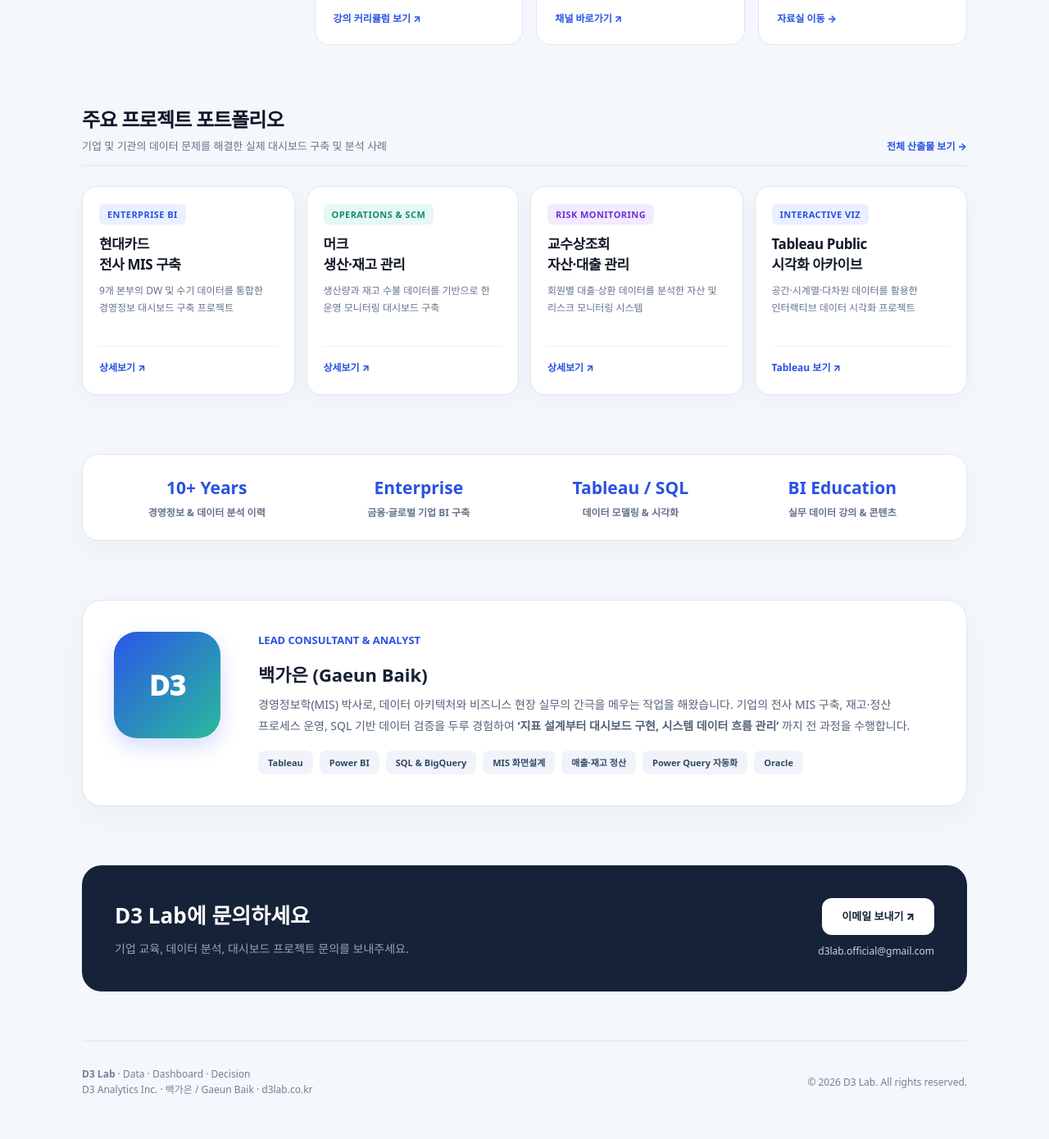
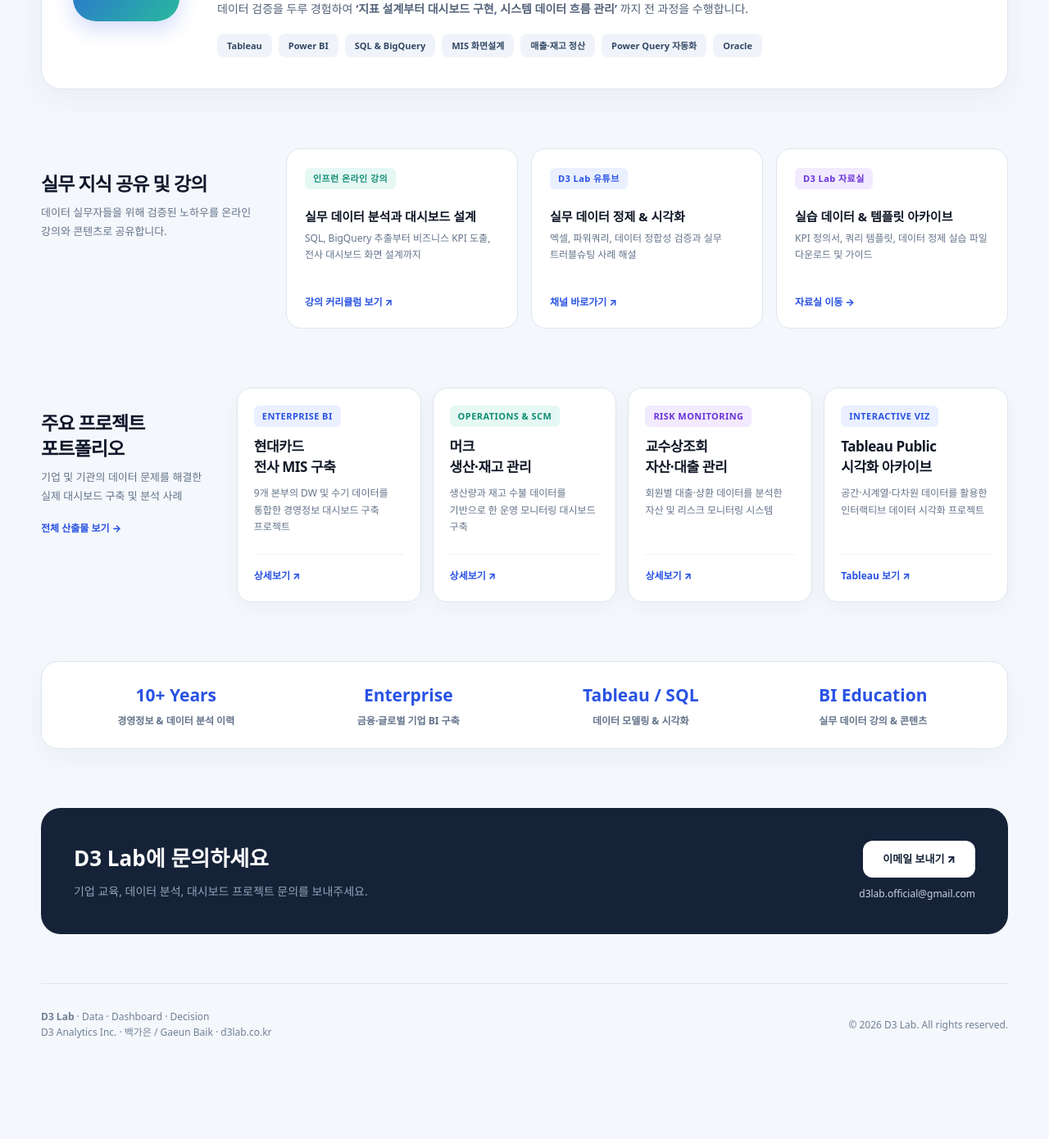
Before and after one commit to GaEunBaik/d3lab, a plain HTML site: page index.html in a window 1280 px wide. Shown: the part 634-2024 px from the top of the page at 82% size. After the commit the page ends 1953 px from the top, so only its background shows below. Drawn offline with Linux system fonts and the light colour scheme.

Commit message:
Update index.html

```diff
--- a/index.html
+++ b/index.html
@@ -46,6 +46,7 @@
 
     body {
       margin: 0;
+
       color: var(--ink);
       background: var(--paper);
 
@@ -83,14 +84,15 @@
       padding:
         0 max(
           24px,
-          calc((100% - 1080px) / 2)
+          calc((100% - 1180px) / 2)
         );
 
       display: flex;
       align-items: center;
       justify-content: space-between;
 
-      background: rgba(244, 247, 251, 0.92);
+      background:
+        rgba(244, 247, 251, 0.92);
 
       border-bottom:
         1px solid rgba(223, 230, 239, 0.85);
@@ -103,6 +105,7 @@
     .brand {
       display: flex;
       align-items: center;
+
       gap: 10px;
 
       font-weight: 900;
@@ -140,6 +143,7 @@
     .nav-links {
       display: flex;
       align-items: center;
+
       gap: 20px;
     }
 
@@ -163,6 +167,7 @@
       padding: 8px 16px;
 
       background: var(--blue);
+
       color: #fff;
 
       border-radius: 10px;
@@ -189,7 +194,7 @@
     .page {
       width:
         min(
-          1080px,
+          1180px,
           calc(100% - 36px)
         );
 
@@ -202,14 +207,18 @@
     ========================= */
 
     .intro {
-      padding: 76px 0 60px;
+      padding:
+        76px 0 60px;
+
       text-align: center;
     }
 
 
     .status {
       display: inline-flex;
+
       align-items: center;
+
       gap: 8px;
 
       padding: 7px 14px;
@@ -217,11 +226,14 @@
       color: #3b5575;
       background: #fff;
 
-      border: 1px solid var(--line);
+      border:
+        1px solid var(--line);
+
       border-radius: 999px;
 
       font-size: 11px;
       font-weight: 900;
+
       letter-spacing: 0.08em;
     }
 
@@ -241,7 +253,8 @@
 
 
     h1 {
-      margin: 24px 0 0;
+      margin:
+        24px 0 0;
 
       font-size:
         clamp(
@@ -251,6 +264,7 @@
         );
 
       line-height: 1.15;
+
       letter-spacing: -0.055em;
 
       color: #0f172a;
@@ -259,6 +273,7 @@
 
     h1 em {
       color: var(--blue);
+
       font-style: normal;
 
       background:
@@ -270,6 +285,7 @@
 
       -webkit-background-clip: text;
       background-clip: text;
+
       -webkit-text-fill-color: transparent;
     }
 
@@ -277,11 +293,13 @@
     .lead {
       max-width: 680px;
 
-      margin: 22px auto 0;
+      margin:
+        22px auto 0;
 
       color: var(--muted);
 
       font-size: 17px;
+
       line-height: 1.8;
     }
 
@@ -295,51 +313,72 @@
     }
 
 
-    .section-title {
+    /* =========================
+       SECTION INTRO / TITLE
+    ========================= */
+
+    .section-intro {
+      padding:
+        28px 14px 20px 0;
+
+      background: var(--paper);
+
       display: flex;
-      align-items: flex-end;
-      justify-content: space-between;
-
-      gap: 20px;
-
-      margin-bottom: 24px;
-      padding-bottom: 12px;
-
-      border-bottom: 2px solid #e8eef6;
-    }
-
-
-    .section-title h2 {
+
+      flex-direction: column;
+
+      justify-content: flex-start;
+    }
+
+
+    .section-intro h2 {
+      margin:
+        0 0 8px;
+
+      color: #0f172a;
+
+      font-size: 23px;
+
+      font-weight: 900;
+
+      line-height: 1.35;
+
+      letter-spacing: -0.04em;
+    }
+
+
+    .section-intro p {
       margin: 0;
 
-      font-size: 24px;
-      font-weight: 900;
-
-      letter-spacing: -0.03em;
-
-      color: #0f172a;
-    }
-
-
-    .section-title p {
-      margin: 2px 0 0;
-
       color: var(--muted);
 
       font-size: 13px;
+
+      line-height: 1.75;
+    }
+
+
+    .section-intro .section-more {
+      margin-top: 18px;
+
+      color: var(--blue);
+
+      font-size: 12px;
+
+      font-weight: 850;
     }
 
 
     /* =========================
        EDUCATION
-       제목 + 카드 3개 = 4칸 한 줄
+       제목 + 카드 3개
     ========================= */
 
     .education-grid {
       display: grid;
 
       grid-template-columns:
-        1.05fr
+        1fr
         repeat(3, minmax(0, 1fr));
 
       gap: 16px;
@@ -348,52 +387,21 @@
     }
 
 
-    .education-heading {
-      padding: 18px 16px 18px 0;
+    .content-card {
+      min-height: 220px;
+
+      padding: 22px;
 
       display: flex;
+
       flex-direction: column;
-      justify-content: flex-start;
-    }
-
-
-    .education-heading h2 {
-      margin: 0 0 5px;
-
-      color: #0f172a;
-
-      font-size: 24px;
-      font-weight: 900;
-
-      line-height: 1.35;
-
-      letter-spacing: -0.035em;
-    }
-
-
-    .education-heading p {
-      margin: 0;
-
-      color: var(--muted);
-
-      font-size: 13px;
-
-      line-height: 1.75;
-    }
-
-
-    .content-card {
-      min-height: 198px;
-
-      padding: 22px;
-
-      display: flex;
-      flex-direction: column;
+
       justify-content: space-between;
 
       background: #fff;
 
-      border: 1px solid var(--line);
+      border:
+        1px solid var(--line);
 
       border-radius: 18px;
 
@@ -416,9 +424,13 @@
 
 
     .content-card h4 {
-      margin: 10px 0 6px;
+      margin:
+        10px 0 6px;
+
+      color: #111827;
 
       font-size: 15px;
+
       font-weight: 850;
 
       line-height: 1.5;
@@ -428,9 +440,9 @@
     .content-card p {
       margin: 0;
 
+      color: #64748b;
+
       font-size: 12px;
-
-      color: #64748b;
 
       line-height: 1.65;
     }
@@ -439,10 +451,11 @@
     .content-card .link-text {
       margin-top: 16px;
 
+      color: var(--blue);
+
       font-size: 12px;
+
       font-weight: 850;
-
-      color: var(--blue);
     }
 
 
@@ -453,16 +466,18 @@
     .badge {
       display: inline-block;
 
-      padding: 4px 10px;
+      padding:
+        4px 10px;
+
+      margin-bottom: 12px;
 
       border-radius: 6px;
 
       font-size: 11px;
+
       font-weight: 900;
 
       letter-spacing: 0.04em;
-
-      margin-bottom: 12px;
     }
 
 
@@ -485,32 +500,38 @@
 
 
     /* =========================
-       PROJECTS
-       4개 한 줄
+       PROJECT
+       제목 + 카드 4개
     ========================= */
 
     .project-grid {
       display: grid;
 
       grid-template-columns:
+        1fr
         repeat(4, minmax(0, 1fr));
 
       gap: 14px;
+
+      align-items: stretch;
     }
 
 
     .project-card {
-      min-height: 255px;
+      min-height: 262px;
 
       padding: 20px;
 
       display: flex;
+
       flex-direction: column;
+
       justify-content: space-between;
 
       background: #fff;
 
-      border: 1px solid var(--line);
+      border:
+        1px solid var(--line);
 
       border-radius: 18px;
 
@@ -537,26 +558,27 @@
 
 
     .project-card h3 {
-      margin: 0 0 10px;
+      margin:
+        0 0 10px;
+
+      color: #111827;
 
       font-size: 17px;
 
+      font-weight: 850;
+
       line-height: 1.45;
 
       letter-spacing: -0.025em;
-
-      color: #111827;
-
-      font-weight: 850;
     }
 
 
     .project-card p {
       margin: 0;
 
+      color: #64748b;
+
       font-size: 12px;
-
-      color: #64748b;
 
       line-height: 1.7;
     }
@@ -567,20 +589,23 @@
 
       padding-top: 12px;
 
-      border-top: 1px solid #edf1f6;
+      border-top:
+        1px solid #edf1f6;
     }
 
 
     .card-link {
+      display: inline-flex;
+
+      align-items: center;
+
+      gap: 4px;
+
       color: var(--blue);
 
       font-size: 12px;
+
       font-weight: 850;
-
-      display: inline-flex;
-      align-items: center;
-
-      gap: 4px;
     }
 
 
@@ -596,7 +621,8 @@
     .metric-bar {
       margin-bottom: 72px;
 
-      padding: 24px 32px;
+      padding:
+        24px 32px;
 
       display: grid;
 
@@ -607,7 +633,8 @@
 
       background: #fff;
 
-      border: 1px solid var(--line);
+      border:
+        1px solid var(--line);
 
       border-radius: 20px;
 
@@ -622,9 +649,9 @@
     .metric-item strong {
       display: block;
 
+      color: var(--blue);
+
       font-size: 21px;
-
-      color: var(--blue);
 
       font-weight: 900;
     }
@@ -635,9 +662,9 @@
 
       margin-top: 4px;
 
+      color: var(--muted);
+
       font-size: 12px;
-
-      color: var(--muted);
 
       font-weight: 700;
     }
@@ -657,25 +684,31 @@
 
       padding: 38px;
 
+      margin-bottom: 72px;
+
       background: #fff;
 
-      border: 1px solid var(--line);
+      border:
+        1px solid var(--line);
 
       border-radius: 24px;
 
       box-shadow:
         0 12px 35px
         rgba(50, 70, 90, 0.05);
-
-      margin-bottom: 72px;
     }
 
 
     .about-photo {
       width: 130px;
+
       height: 130px;
 
-      border-radius: 28px;
+      display: grid;
+
+      place-items: center;
+
+      color: #fff;
 
       background:
         linear-gradient(
@@ -684,12 +717,10 @@
           #29ba9c
         );
 
-      display: grid;
-      place-items: center;
-
-      color: #fff;
+      border-radius: 28px;
 
       font-size: 34px;
+
       font-weight: 950;
 
       box-shadow:
@@ -699,36 +730,41 @@
 
 
     .about-content h3 {
-      margin: 0 0 6px;
+      margin:
+        0 0 6px;
 
       font-size: 22px;
+
       font-weight: 900;
     }
 
 
     .about-content .title-sub {
+      margin-bottom: 14px;
+
       color: var(--blue);
 
       font-size: 13px;
+
       font-weight: 800;
-
-      margin-bottom: 14px;
     }
 
 
     .about-content p {
+      margin:
+        0 0 18px;
+
       color: #536279;
 
       font-size: 14px;
 
       line-height: 1.8;
-
-      margin: 0 0 18px;
     }
 
 
     .skill-pills {
       display: flex;
+
       flex-wrap: wrap;
 
       gap: 8px;
@@ -736,15 +772,17 @@
 
 
     .skill-pills span {
-      padding: 6px 12px;
+      padding:
+        6px 12px;
+
+      color: #344865;
 
       background: #f0f4fa;
 
-      color: #344865;
-
       border-radius: 8px;
 
       font-size: 11px;
+
       font-weight: 850;
     }
 
@@ -756,28 +794,31 @@
     .contact-banner {
       padding: 40px;
 
+      margin-bottom: 60px;
+
+      display: flex;
+
+      align-items: center;
+
+      justify-content: space-between;
+
+      gap: 30px;
+
+      color: #fff;
+
       background: #152238;
 
+      border-radius: 24px;
+    }
+
+
+    .contact-banner h2 {
+      margin:
+        0 0 8px;
+
       color: #fff;
 
-      border-radius: 24px;
-
-      display: flex;
-      align-items: center;
-      justify-content: space-between;
-
-      gap: 30px;
-
-      margin-bottom: 60px;
-    }
-
-
-    .contact-banner h2 {
-      margin: 0 0 8px;
-
       font-size: 26px;
-
-      color: #fff;
     }
 
 
@@ -792,7 +833,9 @@
 
     .contact-btn-box {
       display: flex;
+
       flex-direction: column;
+
       align-items: flex-end;
 
       gap: 10px;
@@ -800,15 +843,17 @@
 
 
     .contact-btn {
-      padding: 12px 24px;
+      padding:
+        12px 24px;
+
+      color: #152238;
 
       background: #fff;
 
-      color: #152238;
-
       border-radius: 12px;
 
       font-size: 13px;
+
       font-weight: 900;
     }
 
@@ -818,50 +863,65 @@
     ========================= */
 
     footer {
-      padding: 30px 0 50px;
-
-      border-top: 1px solid var(--line);
+      padding:
+        30px 0 50px;
 
       display: flex;
+
       align-items: center;
+
       justify-content: space-between;
 
       gap: 20px;
 
+      color: #718096;
+
+      border-top:
+        1px solid var(--line);
+
       font-size: 12px;
-
-      color: #718096;
     }
 
 
     /* =========================
-       TABLET
+       RESPONSIVE
     ========================= */
 
-    @media (max-width: 960px) {
+    @media (max-width: 1050px) {
+
+      .project-grid {
+        grid-template-columns:
+          repeat(2, 1fr);
+      }
+
+      .project-grid .section-intro {
+        grid-column:
+          1 / -1;
+
+        padding:
+          0 0 8px;
+      }
+
+    }
+
+
+    @media (max-width: 900px) {
 
       .education-grid {
         grid-template-columns:
           repeat(2, 1fr);
       }
 
-
-      .education-heading {
-        padding: 12px 10px 12px 0;
+      .education-grid .section-intro {
+        grid-column:
+          1 / -1;
+
+        padding:
+          0 0 8px;
       }
 
-
-      .project-grid {
-        grid-template-columns:
-          repeat(2, 1fr);
-      }
-
-    }
-
-
-    /* =========================
-       MOBILE
-    ========================= */
+    }
+
 
     @media (max-width: 768px) {
 
@@ -871,22 +931,8 @@
 
 
       .intro {
-        padding: 56px 0 46px;
-      }
-
-
-      .education-grid {
-        grid-template-columns: 1fr;
-      }
-
-
-      .education-heading {
-        padding: 0 0 8px;
-      }
-
-
-      .education-heading h2 {
-        font-size: 23px;
+        padding:
+          56px 0 46px;
       }
 
 
@@ -938,20 +984,23 @@
 
     @media (max-width: 600px) {
 
+      .education-grid,
       .project-grid {
         grid-template-columns: 1fr;
       }
 
 
-      .section-title {
-        align-items: flex-start;
-        flex-direction: column;
+      .education-grid .section-intro,
+      .project-grid .section-intro {
+        grid-column: auto;
+
+        padding:
+          0 0 8px;
       }
 
     }
 
   </style>
-
 </head>
 
 
@@ -1071,11 +1120,102 @@
 
     </section>
 
+        <!-- =========================
+         ABOUT
+    ========================== -->
+
+    <section
+      id="about"
+      class="about-box"
+    >
+
+
+      <div class="about-photo">
+
+        D3
+
+      </div>
+
+
+      <div class="about-content">
+
+
+        <div class="title-sub">
+
+          LEAD CONSULTANT & ANALYST
+
+        </div>
+
+
+        <h3>
+
+          백가은 (Gaeun Baik)
+
+        </h3>
+
+
+        <p>
+
+          경영정보학(MIS) 박사로,
+          데이터 아키텍처와
+          비즈니스 현장 실무의 간극을 메우는 작업을 해왔습니다.
+
+          기업의 전사 MIS 구축,
+          재고·정산 프로세스 운영,
+          SQL 기반 데이터 검증을 두루 경험하여
+
+          <strong>
+            ‘지표 설계부터 대시보드 구현,
+            시스템 데이터 흐름 관리’
+          </strong>
+
+          까지 전 과정을 수행합니다.
+
+        </p>
+
+
+        <div class="skill-pills">
+
+
+          <span>
+            Tableau
+          </span>
+
+          <span>
+            Power BI
+          </span>
+
+          <span>
+            SQL & BigQuery
+          </span>
+
+          <span>
+            MIS 화면설계
+          </span>
+
+          <span>
+            매출·재고 정산
+          </span>
+
+          <span>
+            Power Query 자동화
+          </span>
+
+          <span>
+            Oracle
+          </span>
+
+
+        </div>
+
+      </div>
+
+    </section>
+
 
 
     <!-- =========================
          EDUCATION
-         제목 + 3개 메뉴 한 줄
     ========================== -->
 
     <section
@@ -1083,20 +1223,22 @@
       class="section"
     >
 
+
       <div class="education-grid">
 
 
-        <!-- EDUCATION TITLE -->
-
-        <div class="education-heading">
+        <!-- TITLE -->
+
+        <div class="section-intro">
 
           <h2>
             실무 지식 공유 및 강의
           </h2>
 
           <p>
-            데이터 실무자들을 위해 검증된 노하우를
-            온라인 강의와 콘텐츠로 공유합니다.
+            데이터 실무자들을 위해
+            검증된 노하우를 온라인 강의와
+            콘텐츠로 공유합니다.
           </p>
 
         </div>
@@ -1222,37 +1364,33 @@
     >
 
 
-      <div class="section-title">
-
-
-        <div>
+      <div class="project-grid">
+
+
+        <!-- TITLE -->
+
+        <div class="section-intro">
 
           <h2>
             주요 프로젝트 포트폴리오
           </h2>
 
           <p>
-            기업 및 기관의 데이터 문제를 해결한 실제 대시보드 구축 및 분석 사례
+            기업 및 기관의 데이터 문제를 해결한
+            실제 대시보드 구축 및 분석 사례
           </p>
 
+          <a
+            class="section-more"
+            href="https://docs.google.com/presentation/d/1KxQrbTThNyvCOzo1XR4_AJa-a6zGjXGH4M4N58DFP48/edit?usp=sharing"
+            target="_blank"
+            rel="noopener noreferrer"
+          >
+            전체 산출물 보기 →
+          </a>
+
         </div>
 
-
-        <a
-          class="card-link"
-          href="https://docs.google.com/presentation/d/1KxQrbTThNyvCOzo1XR4_AJa-a6zGjXGH4M4N58DFP48/edit?usp=sharing"
-          target="_blank"
-          rel="noopener noreferrer"
-        >
-          전체 산출물 보기 →
-        </a>
-
-
-      </div>
-
-
-
-      <div class="project-grid">
 
 
         <!-- PROJECT 1 -->
@@ -1488,94 +1626,6 @@
 
 
     <!-- =========================
-         ABOUT
-    ========================== -->
-
-    <section
-      id="about"
-      class="about-box"
-    >
-
-
-      <div class="about-photo">
-        D3
-      </div>
-
-
-      <div class="about-content">
-
-
-        <div class="title-sub">
-          LEAD CONSULTANT & ANALYST
-        </div>
-
-
-        <h3>
-          백가은 (Gaeun Baik)
-        </h3>
-
-
-        <p>
-
-          경영정보학(MIS) 박사로,
-          데이터 아키텍처와
-          비즈니스 현장 실무의 간극을 메우는 작업을 해왔습니다.
-
-          기업의 전사 MIS 구축,
-          재고·정산 프로세스 운영,
-          SQL 기반 데이터 검증을 두루 경험하여
-
-          <strong>
-            ‘지표 설계부터 대시보드 구현,
-            시스템 데이터 흐름 관리’
-          </strong>
-
-          까지 전 과정을 수행합니다.
-
-        </p>
-
-
-        <div class="skill-pills">
-
-
-          <span>
-            Tableau
-          </span>
-
-          <span>
-            Power BI
-          </span>
-
-          <span>
-            SQL & BigQuery
-          </span>
-
-          <span>
-            MIS 화면설계
-          </span>
-
-          <span>
-            매출·재고 정산
-          </span>
-
-          <span>
-            Power Query 자동화
-          </span>
-
-          <span>
-            Oracle
-          </span>
-
-
-        </div>
-
-      </div>
-
-    </section>
-
-
-
-    <!-- =========================
          CONTACT
     ========================== -->
 
@@ -1649,8 +1699,10 @@
 
 
       <div>
+
         © 2026 D3 Lab.
         All rights reserved.
+
       </div>
 
 
```
